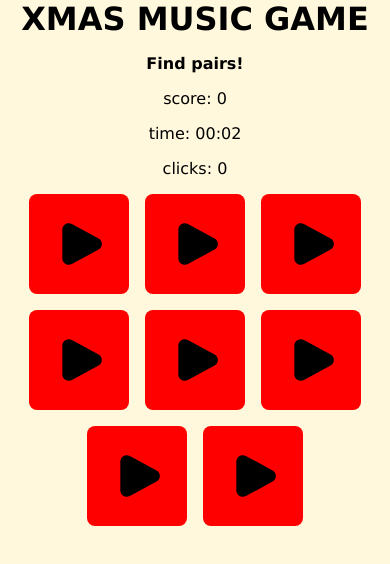
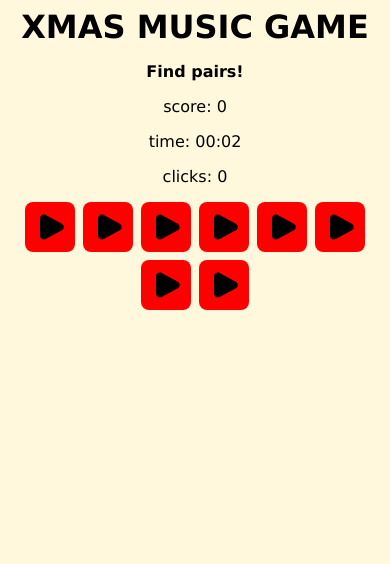
Before and after one commit to vapppu/christmas-project, a React (Vite) app: page / in a window 390 px wide. Both pictures are taken after a click on the button "Easy". Shown: the top 564 px of the page. Built offline with nearby package versions, Linux system fonts and the light colour scheme.

Commit message:
Add some responsivity to the layout

```diff
--- a/src/App.css
+++ b/src/App.css
@@ -46,11 +46,11 @@ body {
 .select {
     height: 100vh;
     display: flex;
-    gap: 2rem;
+    gap: 1rem;
     flex-direction: column;
     align-items: center;
-    justify-content: center;
-    max-width: 400px;
+    padding-top: 5rem;
+    max-width: 350px;
     margin: auto;
 }
 .select h1 {
@@ -92,6 +92,7 @@ h1,
     gap: 1rem;
     max-width: 1000px;
     margin: auto;
+    padding: 0.5rem;
 }
 .game h1,
 .bold {
@@ -146,3 +147,31 @@ h1,
     align-items: center;
     gap: 2rem;
 }
+
+@media screen and (max-width: 700px) {
+    .cards {
+        gap: 0.5rem;
+    }
+    .card {
+        width: 70px;
+        height: 70px;
+    }
+    svg {
+        width: 40px;
+        height: 40px;
+    }
+}
+
+@media screen and (max-width: 426px) {
+    .cards {
+        gap: 0.5rem;
+    }
+    .card {
+        width: 50px;
+        height: 50px;
+    }
+    svg {
+        width: 30px;
+        height: 30px;
+    }
+}
```
